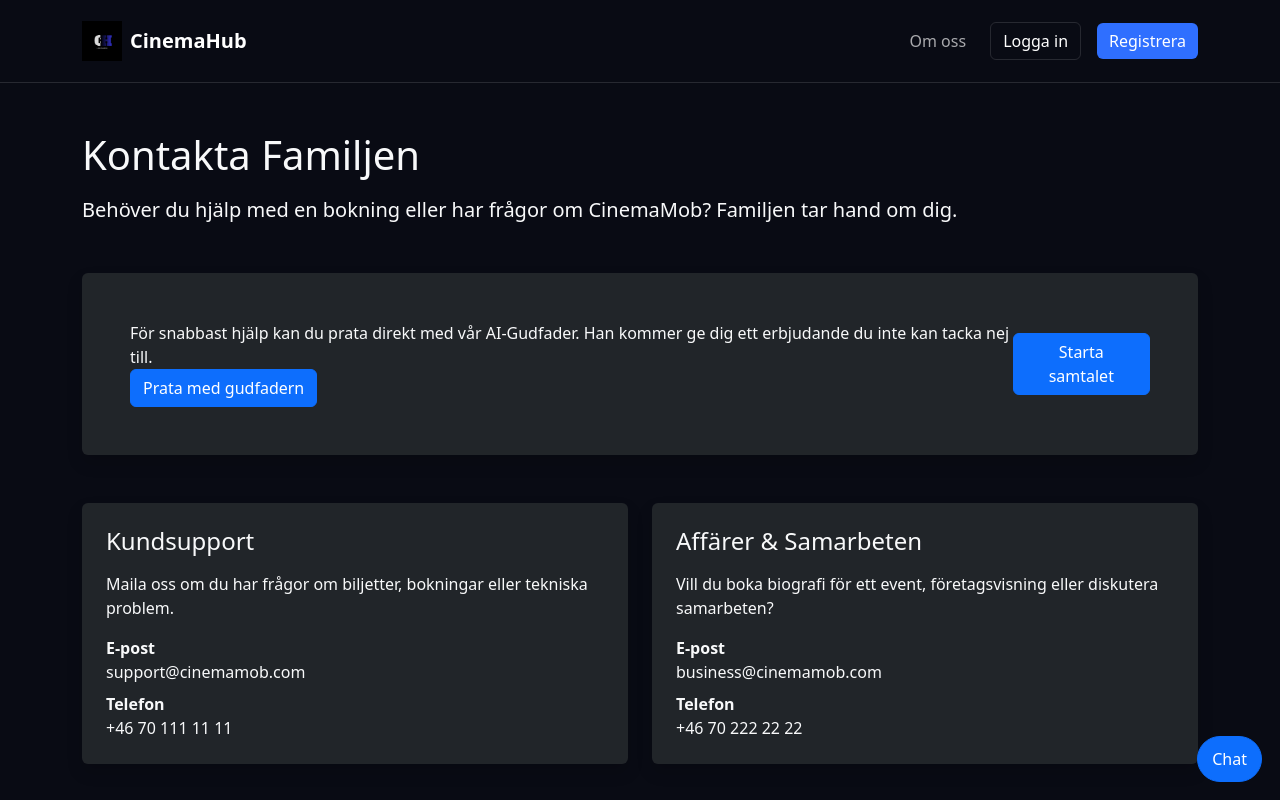
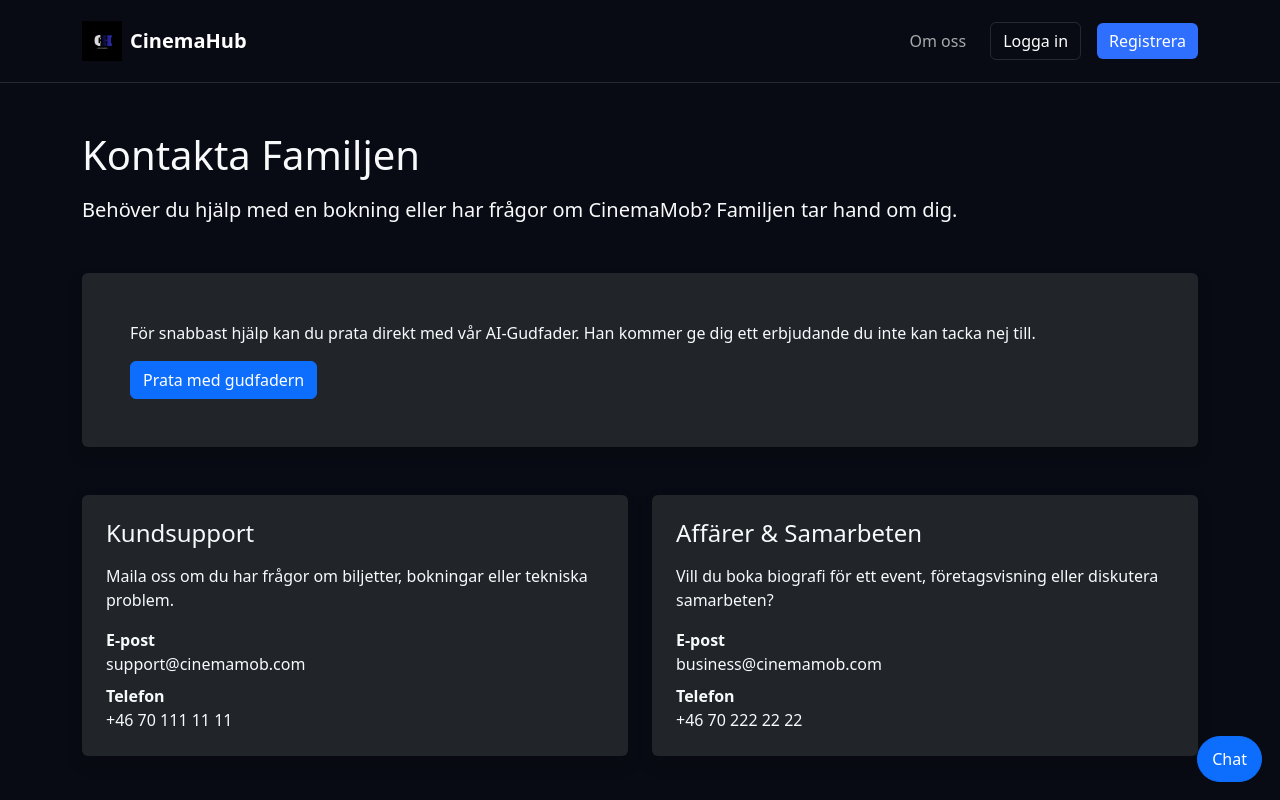
Before and after one commit to ebadianh/cinema-hub, a React (Vite) app: page /contact in a window 1280 px wide. Shown: the top 800 px of the page. Built offline with nearby package versions, Linux system fonts and the light colour scheme; no server answers.

Commit message:
Feature done!

```diff
--- a/src/pages/Contact.tsx
+++ b/src/pages/Contact.tsx
@@ -1,5 +1,4 @@
 import { Button } from "react-bootstrap";
-import { Link } from "react-router-dom";
 
 export default function Contact() {
   return (
@@ -17,14 +16,12 @@ export default function Contact() {
       <div className="card bg-dark text-light border-0 shadow mb-5">
         <div className="card-body p-4 p-md-5 d-flex flex-column flex-md-row justify-content-between align-items-md-center">
           <div className="mb-3 mb-md-0">
-            <p className="mb-0">För snabbast hjälp kan du prata direkt med vår AI‑Gudfader. Han kommer ge dig ett erbjudande du inte kan tacka nej till.</p>
+            <p className="mb-3">För snabbast hjälp kan du prata direkt med vår AI‑Gudfader. Han kommer ge dig ett erbjudande du inte kan tacka nej till.</p>
 
             <Button
               variant="btn btn-primary"
               onClick={() => window.dispatchEvent(new Event("open-ai-chat"))}>Prata med gudfadern</Button>
           </div>
-
-          <Link to="/chat" className="btn btn-primary mt-3 mt-md-0">Starta samtalet</Link>
         </div>
       </div>
 
```
